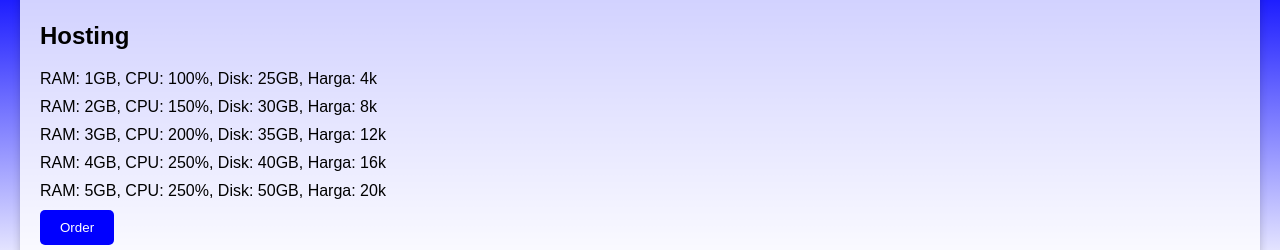
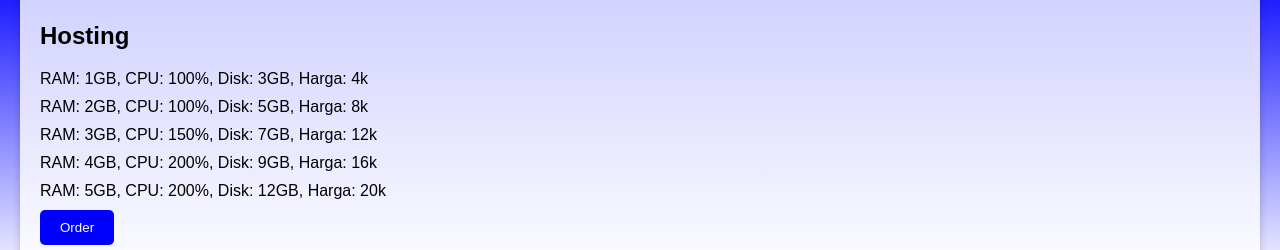
Before and after one commit to Didin109/Pterodactyl, a plain HTML site: page index.html in a window 1280 px wide. Shown: the part 498-748 px from the top of the page. Drawn offline with Linux system fonts and the light colour scheme.

Commit message:
Update index.html

```diff
--- a/index.html
+++ b/index.html
@@ -22,11 +22,11 @@
         <div class="hosting-menu">
             <h2>Hosting</h2>
             <div class="hosting-details">
-                <p>RAM: 1GB, CPU: 100%, Disk: 25GB, Harga: 4k</p>
-                <p>RAM: 2GB, CPU: 150%, Disk: 30GB, Harga: 8k</p>
-                  <p>RAM: 3GB, CPU: 200%, Disk: 35GB, Harga: 12k</p>
-                  <p>RAM: 4GB, CPU: 250%, Disk: 40GB, Harga: 16k</p>
-                  <p>RAM: 5GB, CPU: 250%, Disk: 50GB, Harga: 20k</p>
+                <p>RAM: 1GB, CPU: 100%, Disk: 3GB, Harga: 4k</p>
+                <p>RAM: 2GB, CPU: 100%, Disk: 5GB, Harga: 8k</p>
+                  <p>RAM: 3GB, CPU: 150%, Disk: 7GB, Harga: 12k</p>
+                  <p>RAM: 4GB, CPU: 200%, Disk: 9GB, Harga: 16k</p>
+                  <p>RAM: 5GB, CPU: 200%, Disk: 12GB, Harga: 20k</p>
                 <!-- Add more details as needed -->
             </div>
             <button onclick="openOrderForm()">Order</button>
```
